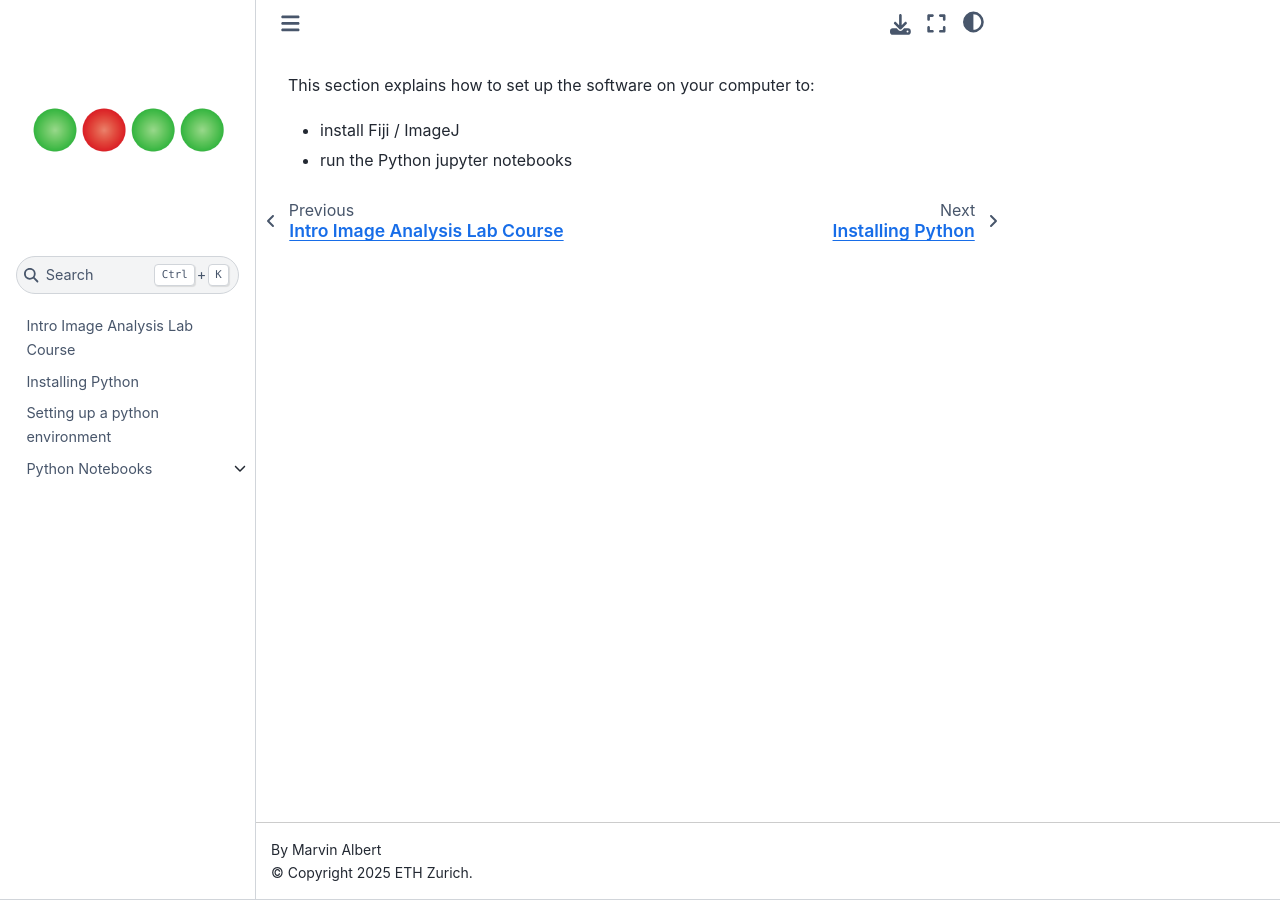
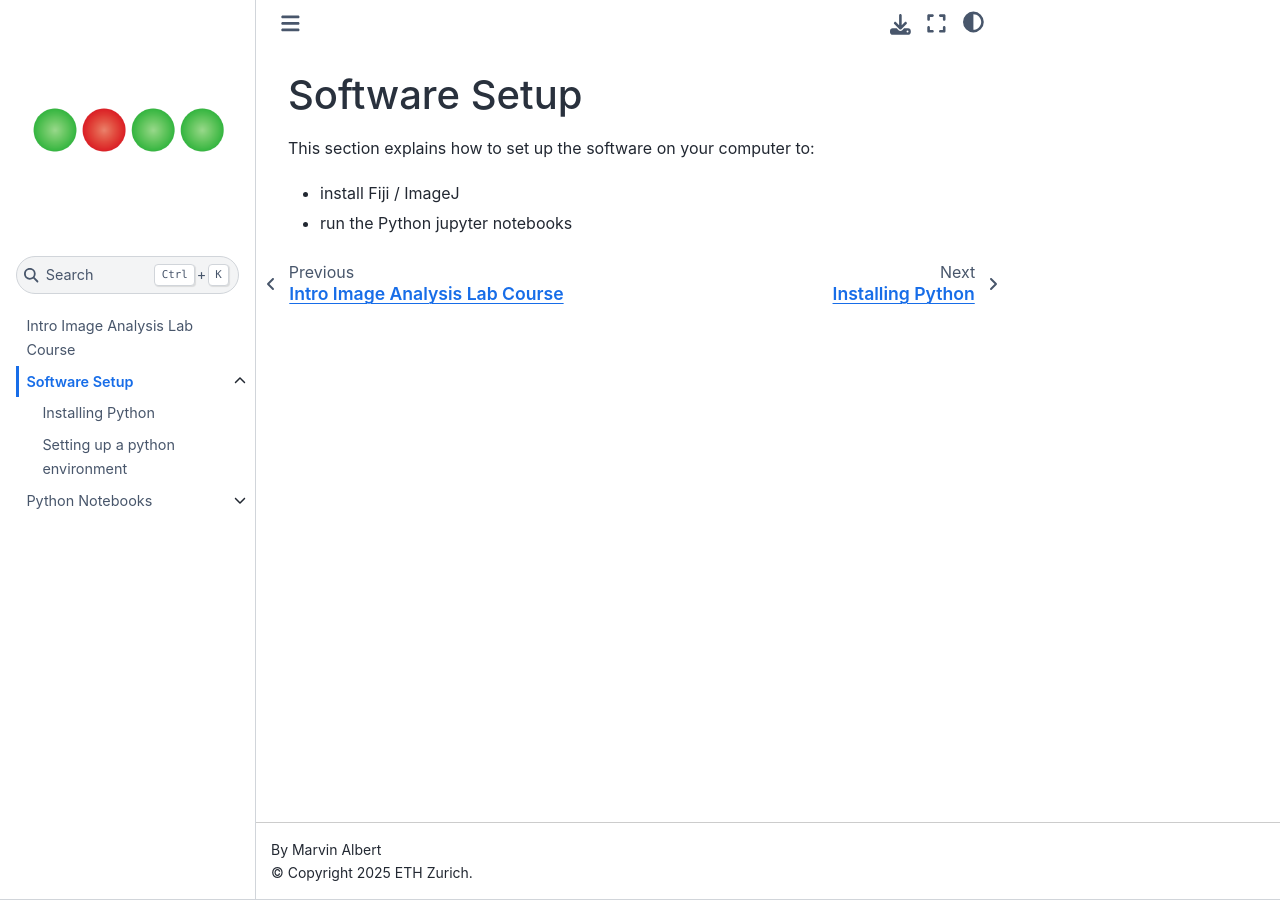
Before and after one commit to m-albert/scu_lab_course_ia, a Jupyter Book: the page built from book/software_setup.md, in a window 1280 px wide. Built offline with Jupyter Book 1.0.4 settings and Sphinx 7.4.7 and the Sphinx Book theme 1.1.4, drawn with Linux system fonts in a browser that asks for light colours; pages that are not in the unit, such as notebooks, are missing from menus.

Commit message:
Update software_setup

```diff
--- a/book/software_setup.md
+++ b/book/software_setup.md
@@ -1,3 +1,5 @@
+# Software Setup
+
 This section explains how to set up the software on your computer to:
 - install Fiji / ImageJ
 - run the Python jupyter notebooks
```
